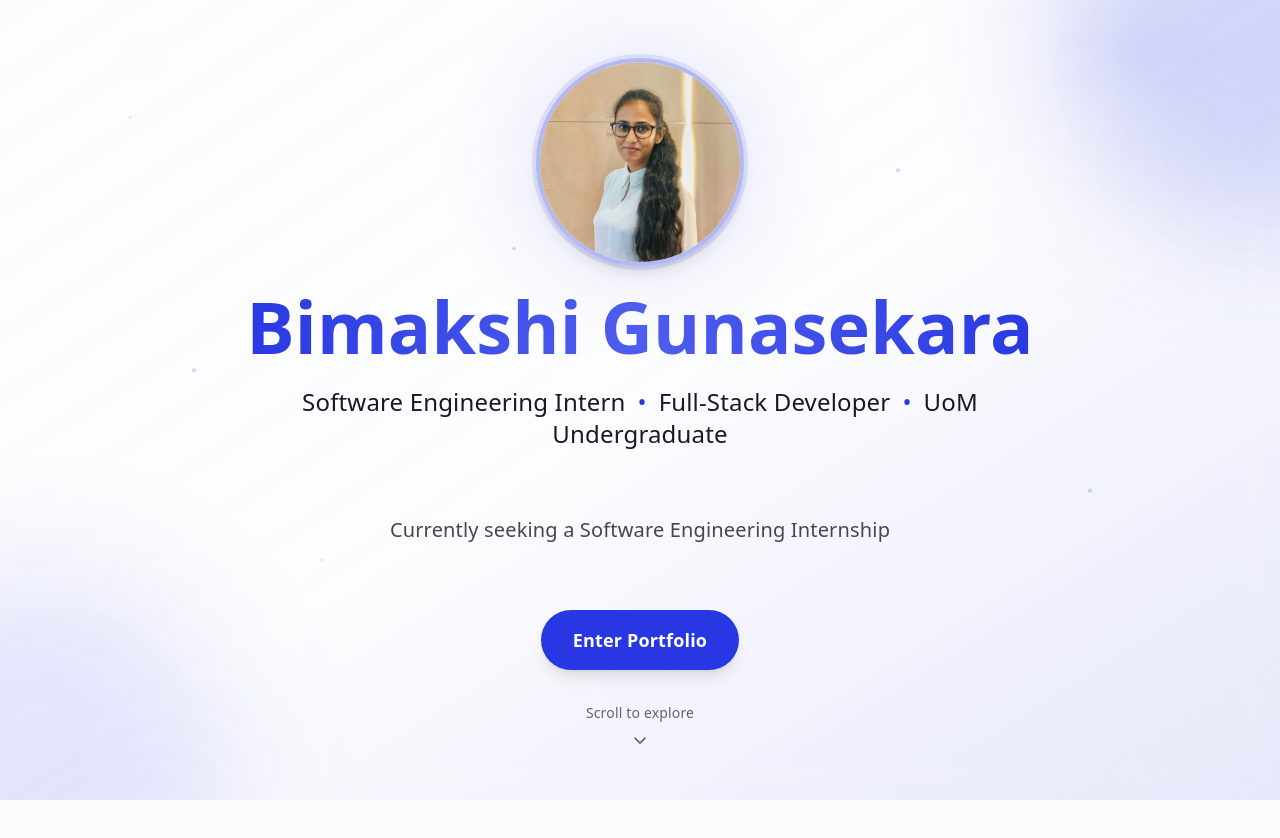
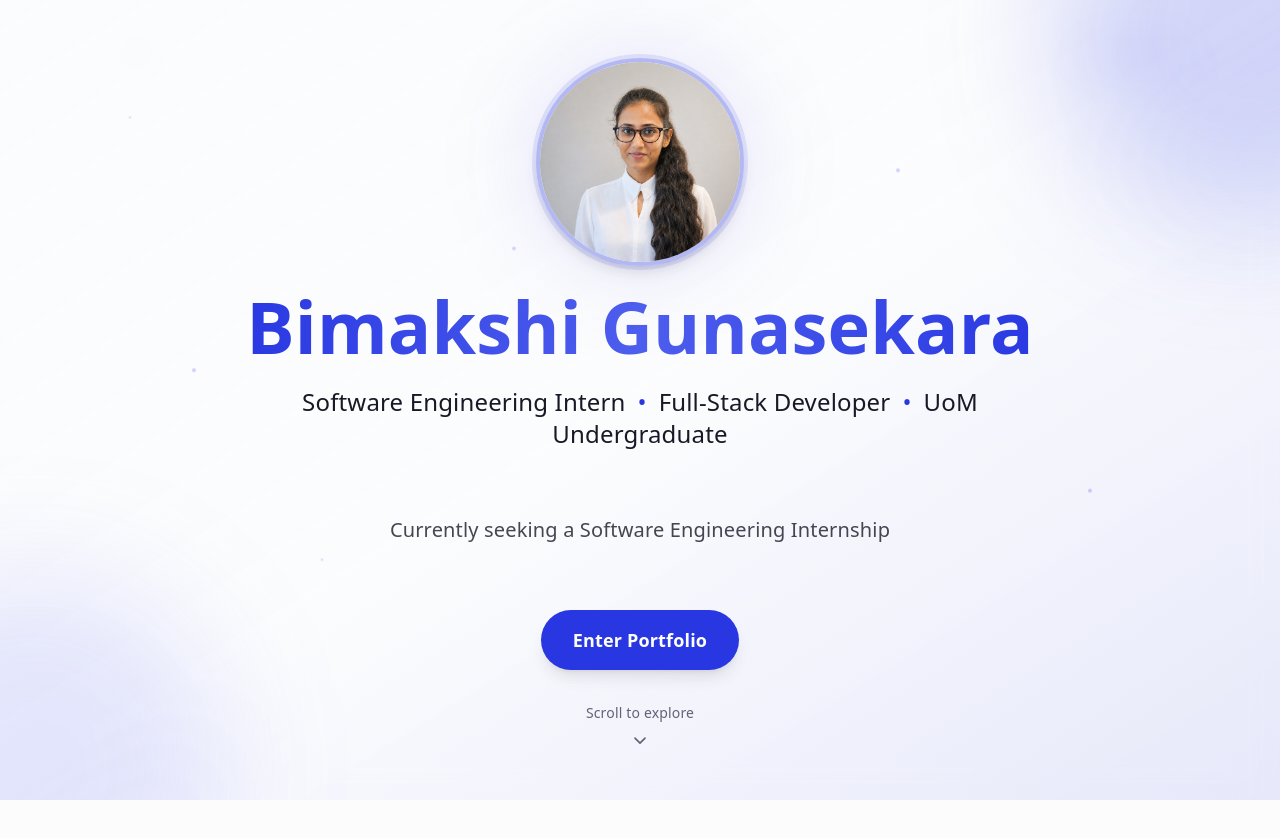
Before and after one commit to bimakshi/bimakshi-portfolio, a Next.js app: page / in a window 1280 px wide. Shown: the top 838 px of the page. Built offline with nearby package versions, Linux system fonts and the light colour scheme.

Commit message:
Update profile photo

```diff
--- a/src/data/profile.ts
+++ b/src/data/profile.ts
@@ -22,7 +22,7 @@ export interface ReferenceItem {
 
 export const PROFILE = {
   name: "Bimakshi Gunasekara",
-  image: "/static/profile.jpeg",
+  image: "/static/profile.png",
   title: "Software Engineering Intern",
   location: "Gampaha, Sri Lanka",
   email: "bimakshigunasekara@gmail.com",
```
Also changed, not shown: public/static/profile.jpeg (deleted), public/static/profile.png (added).
